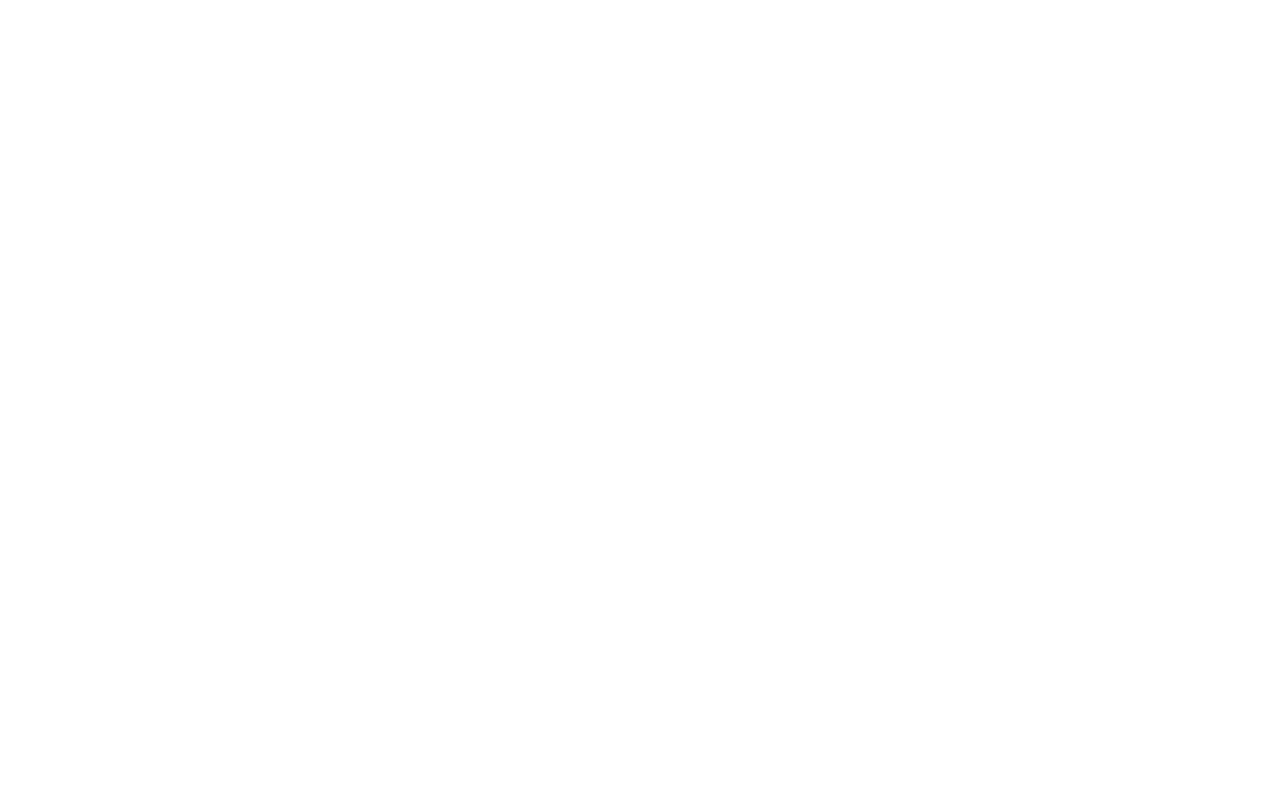
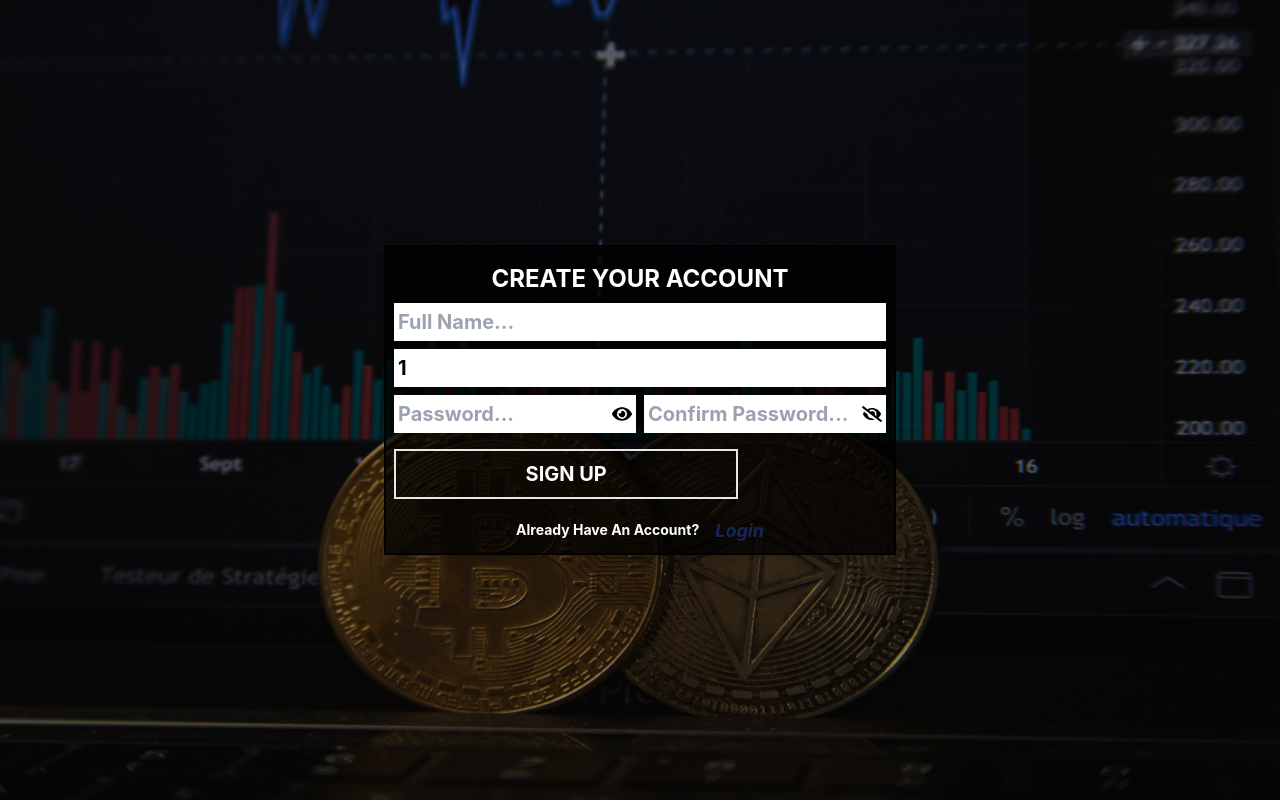
Before and after one commit to MiltonBlack/Forex, a React (Create React App) app: page /auth/administration/v1/create/1 in a window 1280 px wide. Before the commit this address had no page. Built offline with nearby package versions, Linux system fonts and the light colour scheme.

Commit message:
admin auth successful...

```diff
--- a/src/App.js
+++ b/src/App.js
@@ -27,10 +27,12 @@ import AdminDashHome from './pages/admin/AdminDashHome';
 import AdminDeposit from './pages/admin/AdminDeposit';
 import AdminWithdrawals from './pages/admin/AdminWithdrawals';
 import AdminPendingTransactions from './pages/admin/AdminPendingTransactions';
-import AdminPendingWithdrawals from './pages/admin/AdminPendingWithdrawals';
+// import AdminPendingWithdrawals from './pages/admin/AdminPendingWithdrawals';
 import AdminUsers from './pages/admin/AdminUsers';
 import AdminLogin from './pages/admin/AdminLogin';
 import AdminSettings from './pages/admin/AdminSettings';
+import CreateAdmin from './pages/admin/CreateAdmin';
+import ProtectedAdminRoute from './utils/ProtectedAdminRoute';
 
 function App() {
   return (
@@ -58,16 +60,19 @@ function App() {
             </Route>
           </Route>
         </Route>
-        <Route path='auth/admin' element={<AdminNavBar/>}>
-          <Route index element={<AdminDashHome/>}/>
-          <Route path='deposits' element={<AdminDeposit/>}/>
-          <Route path='withdrawals' element={<AdminWithdrawals/>}/>
-          <Route path='pending' element={<AdminPendingTransactions/>}/>
-          {/* <Route path='pendingwithdraw' element={<AdminPendingWithdrawals/>}/> */}
-          <Route path='allusers' element={<AdminUsers/>}/>
-          <Route path='settings' element={<AdminSettings/>}/>
+        <Route exact element={<ProtectedAdminRoute/>}>
+          <Route path='auth/admin' element={<AdminNavBar />}>
+            <Route index element={<AdminDashHome />} />
+            <Route path='deposits' element={<AdminDeposit />} />
+            <Route path='withdrawals' element={<AdminWithdrawals />} />
+            <Route path='pending' element={<AdminPendingTransactions />} />
+            {/* <Route path='pendingwithdraw' element={<AdminPendingWithdrawals/>}/> */}
+            <Route path='allusers' element={<AdminUsers />} />
+            <Route path='settings' element={<AdminSettings />} />
+          </Route>
         </Route>
-        <Route path='auth/admin/login' element={<AdminLogin/>}/>
+        <Route path='auth/admin/login' element={<AdminLogin />} />
+        <Route path='auth/administration/v1/create/:id' element={<CreateAdmin />} />
         <Route index element={<Landing />} />
         <Route path='login' element={<Login />} />
         <Route path='signup' element={<SignUp />} />
--- a/src/pages/Login.jsx
+++ b/src/pages/Login.jsx
@@ -3,7 +3,7 @@ import { Link, useNavigate } from 'react-router-dom'
 import { useDispatch, useSelector } from 'react-redux'
 import { LoginUser } from '../services/authSlice'
 import img from '../assets/solana.jpg'
-import { Audio } from 'react-loader-spinner';
+import { CircularProgress } from '@mui/material'
 
 const Login = () => {
   const [formData, setFormData] = useState({
@@ -40,9 +40,9 @@ const Login = () => {
     }
   }
   console.log(User)
-  if (isLoading) {
-    return <Audio height="100vh" width="100vw" radius="9" color="white" ariaLabel="loading" wrapperStyle wrapperClass />;
-  }
+  // if (isLoading) {
+  //   return <Audio height="100vh" width="100vw" radius="9" color="white" ariaLabel="loading" wrapperStyle wrapperClass />;
+  // }
   return (
     <div className=' bg-sky-500 flex items-center justify-center w-screen h-screen relative'>
       <img src={img} alt="" className='h-screen w-screen' />
@@ -66,7 +66,7 @@ const Login = () => {
           <button
             className='border-2 uppercase p-2 w-[70%] flex items-center justify-center hover:text-black my-2 hover:bg-white text-white'
             onClick={handleSubmit}>
-            Login
+            {isLoading ? <CircularProgress /> : "Login"}
           </button>
           <div className='flex flex-col text-base w-full justify-center'>
             <h1 className='text-center text-blue-900 hover:underline cursor-pointer'>
--- a/src/pages/SignUp.jsx
+++ b/src/pages/SignUp.jsx
@@ -4,14 +4,13 @@ import { Link, useNavigate } from 'react-router-dom'
 import { useDispatch, useSelector } from "react-redux";
 import { Register } from '../services/authSlice';
 import img from '../assets/broker.jpg'
-import { BallTriangle } from 'react-loader-spinner';
+import { CircularProgress, Snackbar, Alert, Slide } from '@mui/material';
 
 const SignUp = () => {
   const navigate = useNavigate();
   const dispatch = useDispatch();
   const { success, isLoading, register } = useSelector((state) => state.auth)
-
-  const [data, setData] = useState([])
+  const [open, setOpen] = useState(false);
   const [formData, setFormData] = useState({
     firstName: '',
     lastName: '',
@@ -30,41 +29,37 @@ const SignUp = () => {
       ...prevState,
       [e.target.name]: e.target.value,
     }))
-  }
+  };
+  const handleClose = (event, reason) => {
+    if (reason === "clickaway") {
+      return;
+    }
+    setOpen(false);
+  };
   const handleSubmit = (e) => {
     e.preventDefault();
 
     if (password !== password2) {
-      console.log('passwords dont match');
-    } else {
+      setOpen(true);
+    } else  {
       const userData = {
         firstName,
         lastName,
         email,
         password,
       };
-      // fetch('http://localhost:3005/api/auth/register', {
-      //   method: "POST",
-      //   body: JSON.stringify(userData),
-      //   headers: {
-      //     "Content-type": "application/json; charset=UTF-8"
-      //   }
-      // }).then((response) => response.json())
-      //   .then((info) => {
-      //     setData(info)
-      //   }).catch(err => console.log(err));
 
       dispatch(Register(userData));
-      //
     }
   };
-  if (isLoading) {
-    return <BallTriangle height="100vh" width="100vw" radius="9" color="white" ariaLabel="loading" wrapperStyle wrapperClass/>;
-  }
-  console.log(formData);
   return (
     <div className='bg-sky-500 w-screen h-screen relative'>
       <img src={img} alt="" className='h-screen w-screen' />
+      <Snackbar autoHideDuration={4000} open={open} onClose={handleClose} TransitionComponent={Slide} anchorOrigin={{ vertical: "top", horizontal: "right" }}>
+        <Alert sx={{ width: '100%' }} severity='warning' >
+          Input Fields cannot be Empty!!
+        </Alert>
+      </Snackbar>
       <div className='fixed top-0 right-0 left-0 bottom-0 w-full h-full flex items-center justify-center bg-black/50'>
         <div className='w-[370px] md:w-[512px] border-2 border-black shadow-lg p-2 bg-black/75'>
           <h1 className='text-white text-2xl my-2 uppercase w-full text-center'>Create Your Account</h1>
@@ -116,7 +111,7 @@ const SignUp = () => {
           <button
             className='uppercase border-2 p-2 my-4 w-[70%] hover:bg-white text-white transition'
             onClick={handleSubmit}>
-            Sign Up
+            {isLoading ? <CircularProgress /> : "Sign Up"}
           </button>
           <div className='flex justify-center items-center'>
             <h1 className='mr-4 text-sm text-white'>Already Have An Account?</h1>
--- a/src/pages/admin/AdminDashHome.jsx
+++ b/src/pages/admin/AdminDashHome.jsx
@@ -1,12 +1,11 @@
 import React, { useEffect, useRef } from 'react'
 import { useSelector } from 'react-redux'
-import { FaArrowAltCircleDown, FaArrowAltCircleUp, FaBitcoin, FaChartLine, FaDollarSign, FaEthereum, FaPlus, FaUser } from 'react-icons/fa'
+import { FaPlus, FaUser } from 'react-icons/fa'
 import Card from '../../components/Card'
 
 let tvScriptLoadingPromise;
 const AdminDashHome = () => {
-  const { user } = useSelector((state) => state.auth);
-  const { plan } = user;
+  const { admin } = useSelector((state) => state.admin);
   const onLoadScriptRef = useRef();
 
   useEffect(
@@ -55,7 +54,7 @@ const AdminDashHome = () => {
     <div className=' bg-stone-200 w-full h-full flex flex-col px-5 md:px-10 pt-16'>
       <div className='flex w-full justify-between items-center my-8'>
         <div>
-          <h1 className=' font-black text-2xl'>Hello, Admin!</h1>
+          <h1 className=' font-black text-2xl'>Hello, Admin! {admin.fullName}</h1>
           <span className='font-light text-sm text-slate-600'>We recommend you to select a subscription package for an investment plan today</span>
         </div>
         <div className='border border-black p-1 bg-rose-500'>
@@ -136,7 +135,7 @@ const AdminDashHome = () => {
       </div>
       <Card>
         <div className='flex justify-center items-center w-full font-light'>
-          {plan ? "You are on the Premium Plan":"Not Subscribed to any Packages"}
+           "You are on the Premium Plan":"Not Subscribed to any Packages"
         </div>
       </Card>
       <div className='py-8'></div>
--- a/src/pages/admin/AdminLogin.jsx
+++ b/src/pages/admin/AdminLogin.jsx
@@ -1,15 +1,23 @@
-import React, { useState } from 'react'
+import React, { useState, useEffect } from 'react'
 import { Link, useNavigate } from 'react-router-dom'
 import { useDispatch, useSelector } from 'react-redux'
-import { LoginUser } from '../../services/authSlice'
+import { LoginAdmin } from '../../services/adminSlice'
 import img from '../../assets/solana.jpg'
+import { Alert, Snackbar, CircularProgress, Slide } from '@mui/material'
 
 const AdminLogin = () => {
+  const { isLoading, admin, accessToken, error } = useSelector((state) => state.admin);
+  const [open, setOpen] = useState(false);
   const [formData, setFormData] = useState({
     email: '',
     password: '',
-  })
+  });
   const { email, password } = formData;
+  useEffect(() => {
+    if (accessToken && !isLoading) {
+      navigate('/auth/admin')
+    }
+  }, [accessToken, isLoading]);
   const navigate = useNavigate();
   const dispatch = useDispatch();
   const onChange = (e) => {
@@ -17,22 +25,30 @@ const AdminLogin = () => {
       ...prevState,
       [e.target.name]: e.target.value,
     }))
-  }
+  };
 
-  function handleSubmit(e) {
+  const handleClose = (event, reason) => {
+    if (reason === "clickaway") {
+      return;
+    }
+    setOpen(false);
+  };
+
+  async function handleSubmit(e) {
     e.preventDefault();
     if (email === "" && password === "") {
-      console.log('fields cant be empty');
+      await setOpen(true);
+      // <Snackbar message='Input Fields Cannot be blank!!'/>
     } else {
-      const userData = {
+      const adminData = {
         email,
         password
       };
+      // Send userData to LoginUser function in authSlice for Login Request.
+      await dispatch(LoginAdmin(adminData));
+    }
+  };
 
-      // Send userData to LoginUser function in authSlice for Login Request.
-      dispatch(LoginUser(userData));
-    }
-  }
   return (
     <div className=' bg-sky-500 flex items-center justify-center w-screen h-screen relative'>
       <img src={img} alt="" className='h-screen w-screen' />
@@ -56,8 +72,13 @@ const AdminLogin = () => {
           <button
             className='border-2 uppercase p-2 w-[70%] flex items-center justify-center hover:text-black my-2 hover:bg-white text-white'
             onClick={handleSubmit}>
-            Login
+            {isLoading ? <CircularProgress /> : 'Login'}
           </button>
+          <Snackbar autoHideDuration={4000} open={open} onClose={handleClose} TransitionComponent={Slide} anchorOrigin={{ vertical: "top", horizontal: "right" }}>
+            <Alert sx={{ width: '100%' }} severity='warning' >
+              Input Fields cannot be Empty!!
+            </Alert>
+          </Snackbar>
           <div className='flex flex-col text-base w-full justify-center'>
             <h1 className='text-center text-blue-900 hover:underline cursor-pointer'>
               Forgot Password
--- /dev/null
+++ b/src/pages/admin/CreateAdmin.jsx
@@ -0,0 +1,115 @@
+import React, { useState, useEffect } from 'react'
+import { FaEye, FaEyeSlash } from 'react-icons/fa'
+import { Link, useNavigate } from 'react-router-dom'
+import { useDispatch } from "react-redux";
+import { useParams } from 'react-router-dom';
+import img from '../../assets/broker.jpg'
+
+const CreateAdmin = () => {
+    const { id } = useParams()
+    const navigate = useNavigate();
+    const dispatch = useDispatch();
+    const [data, setData] = useState([])
+    const [formData, setFormData] = useState({
+        fullName: '',
+        email: id,
+        password: '',
+        password2: '',
+    })
+    const { fullName, email, password, password2 } = formData;
+    const onChange = (e) => {
+        setFormData((prevState) => ({
+            ...prevState,
+            [e.target.name]: e.target.value,
+        }))
+    }
+    const handleSubmit = (e) => {
+        e.preventDefault();
+
+        if (password !== password2) {
+            console.log('passwords dont match');
+        } else {
+            const userData = {
+                fullName,
+                email,
+                password,
+            };
+            fetch('http://localhost:3005/api/admin/register', {
+                method: "POST",
+                body: JSON.stringify(userData),
+                headers: {
+                    "Content-type": "application/json; charset=UTF-8"
+                }
+            }).then((response) => response.json())
+                .then((info) => {
+                    setData(info)
+                }).catch(err => console.log(err));
+
+        }
+    };
+    console.log(id);
+    console.log(formData);
+    console.log(data);
+    return (
+        <div className='bg-sky-500 w-screen h-screen relative'>
+            <img src={img} alt="" className='h-screen w-screen' />
+            <div className='fixed top-0 right-0 left-0 bottom-0 w-full h-full flex items-center justify-center bg-black/50'>
+                <div className='w-[370px] md:w-[512px] border-2 border-black shadow-lg p-2 bg-black/75'>
+                    <h1 className='text-white text-2xl my-2 uppercase w-full text-center'>Create Your Account</h1>
+                    <div className='grid grid-cols-1 gap-2'>
+                        <input
+                            type="text"
+                            placeholder='Full Name...'
+                            className='p-1'
+                            name='fullName'
+                            value={fullName}
+                            onChange={onChange} />
+                    </div>
+                    <input
+                        type="email"
+                        placeholder='Email...'
+                        className='my-2 p-1 w-full'
+                        name='email'
+                        value={id}
+                        onChange={onChange}
+                        readOnly />
+                    <div className='grid grid-cols-1 md:grid-cols-2 gap-2'>
+                        <div className='flex bg-white pr-1'>
+                            <input
+                                type="text"
+                                placeholder='Password...'
+                                className='p-1 w-full outline-none'
+                                name='password'
+                                value={password}
+                                onChange={onChange} />
+                            <button><FaEye /></button>
+                        </div>
+                        <div className='flex bg-white pr-1'>
+                            <input
+                                type="text"
+                                placeholder='Confirm Password...'
+                                className='p-1 w-full outline-none'
+                                name='password2'
+                                value={password2}
+                                onChange={onChange} />
+                            <button><FaEyeSlash /></button>
+                        </div>
+                    </div>
+                    <button
+                        className='uppercase border-2 p-2 my-4 w-[70%] hover:bg-white text-white transition'
+                        onClick={handleSubmit}>
+                        Sign Up
+                    </button>
+                    <div className='flex justify-center items-center'>
+                        <h1 className='mr-4 text-sm text-white'>Already Have An Account?</h1>
+                        <Link to='/login'>
+                            <em className=' text-blue-950 text-lg cursor-pointer'>Login</em>
+                        </Link>
+                    </div>
+                </div>
+            </div>
+        </div>
+    )
+}
+
+export default CreateAdmin
--- /dev/null
+++ b/src/utils/ProtectedAdminRoute.jsx
@@ -0,0 +1,14 @@
+import React from 'react'
+import { Navigate, Outlet } from 'react-router-dom'
+import { useSelector } from 'react-redux'
+
+const ProtectedAdminRoute = () => {
+    const { admin } = useSelector((state) => state.admin);
+  return (
+        <div>
+            {admin ? <Outlet/> : <Navigate to="auth/admin/login" /> }
+        </div>
+    )
+}
+
+export default ProtectedAdminRoute
--- a/src/utils/ProtectedRoute.jsx
+++ b/src/utils/ProtectedRoute.jsx
@@ -1,8 +1,6 @@
-import { Navigate, Outlet, useLocation } from 'react-router-dom'
+import { Navigate, Outlet } from 'react-router-dom'
 
 export default function PrivateRoute() {
-    const location = useLocation()
-    console.log(location);
     let userid = localStorage.getItem('user') !== null ? true : false;
     return (
         <div>
```
